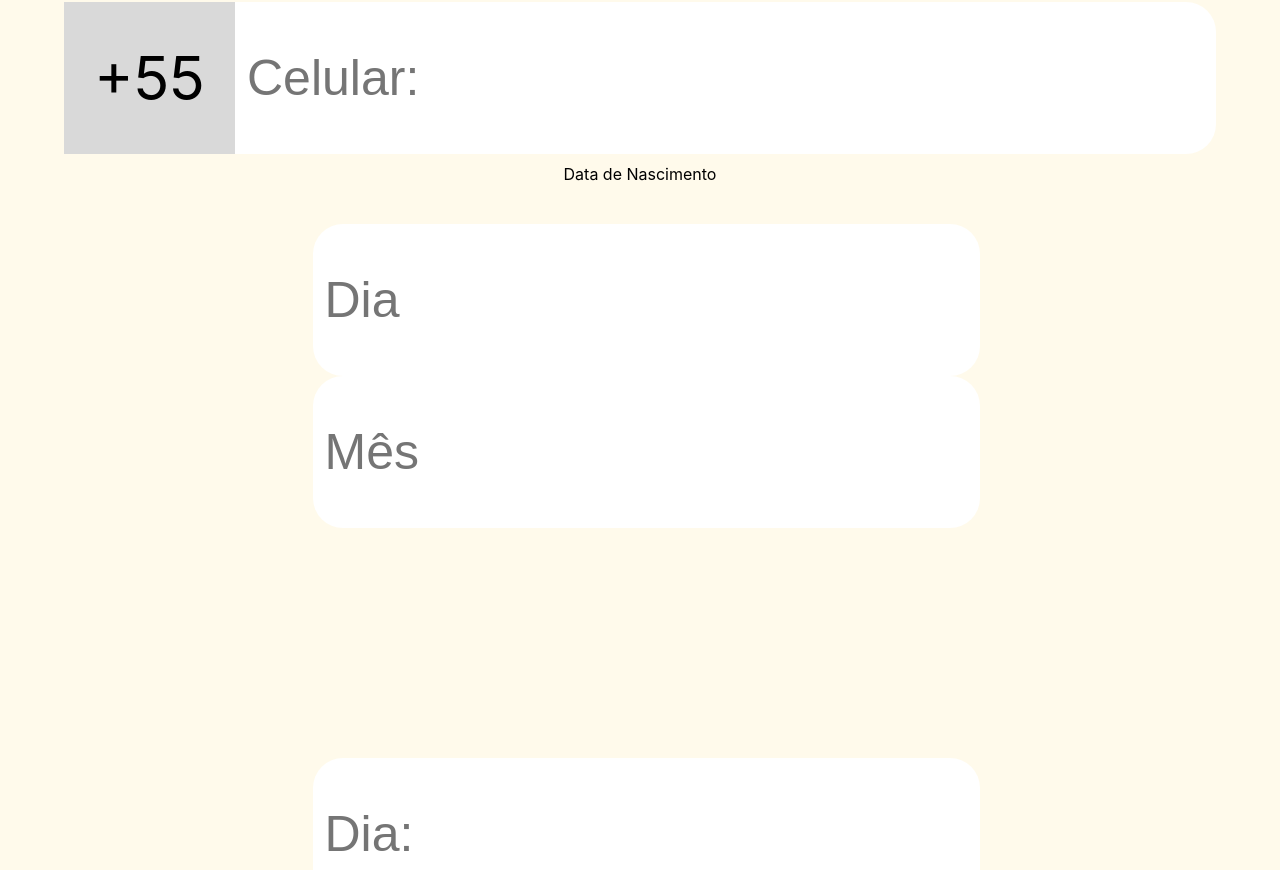
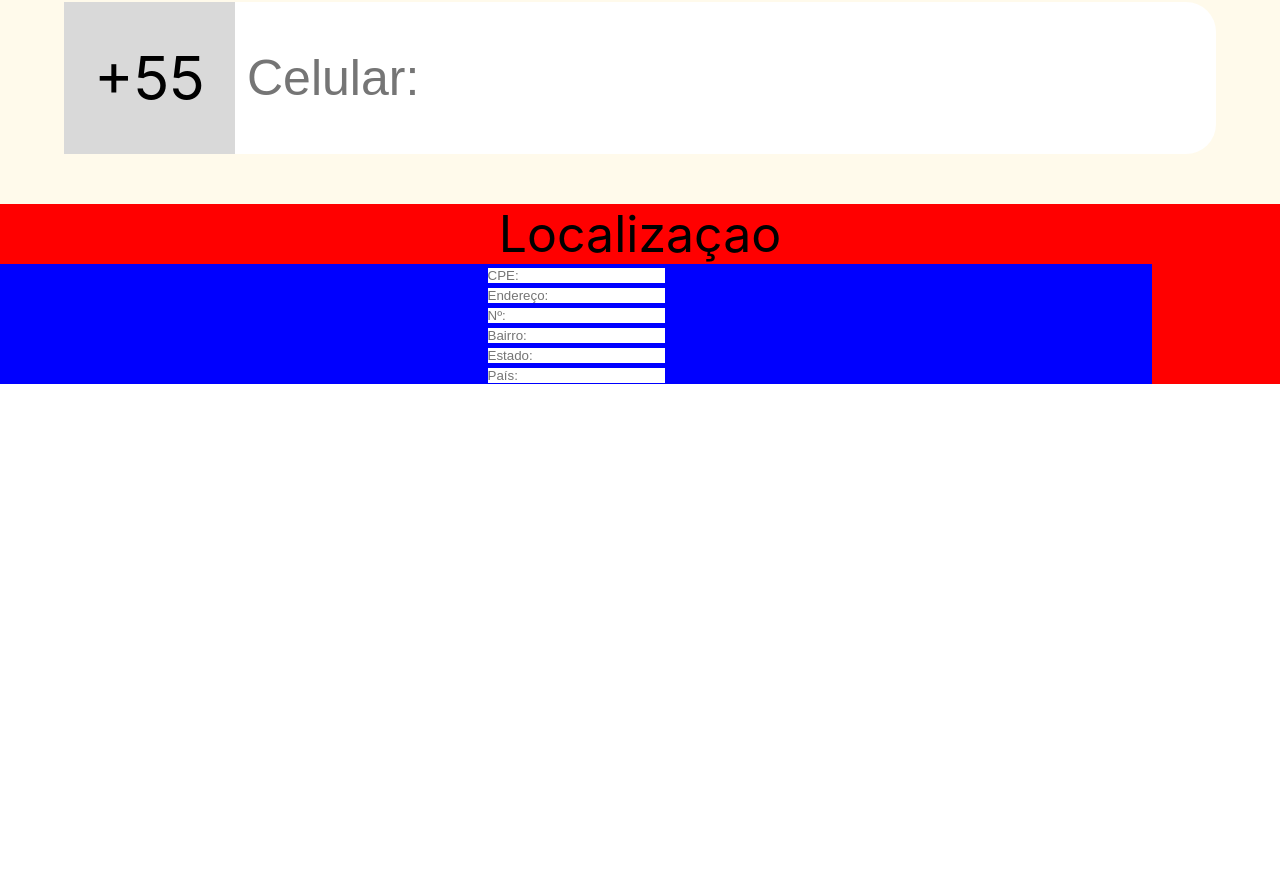
Before and after one commit to Recostura/FrontRecostura, a React (Create React App) app: page /Cadastro in a window 1280 px wide. Shown: the part 1930-2800 px from the top of the page. After the commit the page ends 2314 px from the top, so only its background shows below. Built offline with nearby package versions, Linux system fonts and the light colour scheme.

Commit message:
add uma area de localização

```diff
--- a/src/pages/cadastro.js
+++ b/src/pages/cadastro.js
@@ -16,10 +16,10 @@ function Cadastro() {
                     <label>Crie deu cadastro:</label> <br/>
                     <input type="text" placeholder='E-mail:' /> <br/>
 
-                    <label>Senha</label> <br/>
+                    <label>Senha:</label> <br/>
                     <input type="text" placeholder='Senha:'/>
 
-                    <label>Confirme sua senha</label> <br/>
+                    <label>Confirme sua senha:</label> <br/>
                     <input type="text" placeholder='Senha:'/> <br/>
                 </form>
             </section>
@@ -39,13 +39,15 @@ function Cadastro() {
                         </div>
                         <input type="text" placeholder='Celular:' className={Style.clienteNumero}/> <br/>
                     </div>
+                </form>
+            </section>
 
-                    <label>Data de Nascimento</label> <br/>
-                    <div className={Style.date}>
+            {/*<section className={Style.date}>
+                <label>Data de Nascimento</label> <br/>
+
+                <div className={Style.date}>
                     <input type="text" placeholder='Dia'/> <br/>
-                    <input type="text" placeholder='Mês'/> <br/>
-
-                    <datalist id="browsers"/>
+                    <datalist placeholder='Mês'/>
                         <option value="Janeiro"/>
                         <option value="Fevereiro"/>
                         <option value="Março"/>
@@ -59,10 +61,26 @@ function Cadastro() {
                         <option value="Novembro"/>
                         <option value="Dezembro"/>
                     <datalist/>
+                    <input type="text" placeholder='Mês'/> <br/>
+                </div>
 
-                    <input type="text" placeholder='Dia:'/> <br/>
+    </section>*/}
+
+            <section className={Style.forms3}>
+                <p>Localizaçao</p>
+                <forms className={Style.localizacao}>
+                    <input type="text" placeholder='CPE:'/> <br/>
+                    <input type="text" placeholder='Endereço:'/> <br/ >
+
+                    <div className={Style.nBairro}>
+                        <input type="text" placeholder='Nº:'/> <br/>
+                        <input type="text" placeholder='Bairro:'/> <br/>
                     </div>
-                </form>
+                    <div className={Style.estadoP}>
+                        <input type="text" placeholder='Estado:'/> <br/>
+                        <input type="text" placeholder='País:'/> <br/>
+                    </div>
+                </forms>
             </section>
 
         </main>
--- a/src/pages/css/cadastro.module.css
+++ b/src/pages/css/cadastro.module.css
@@ -102,3 +102,28 @@
     width: 85%;
     border-radius: 0 30px 30px 0;
 }
+
+.forms3{
+    width: 100%;
+    height: auto;
+    display: flex;
+    justify-content: center;
+    flex-direction: column;
+    margin-top: 50px;
+    background-color: red;
+}
+
+.forms3 p{
+    font-size: 50px;
+}
+
+.localizacao{
+    width: 90%;
+    height: auto;
+    background-color: blue;
+
+}
+
+.localizacao input{
+
+}
```
